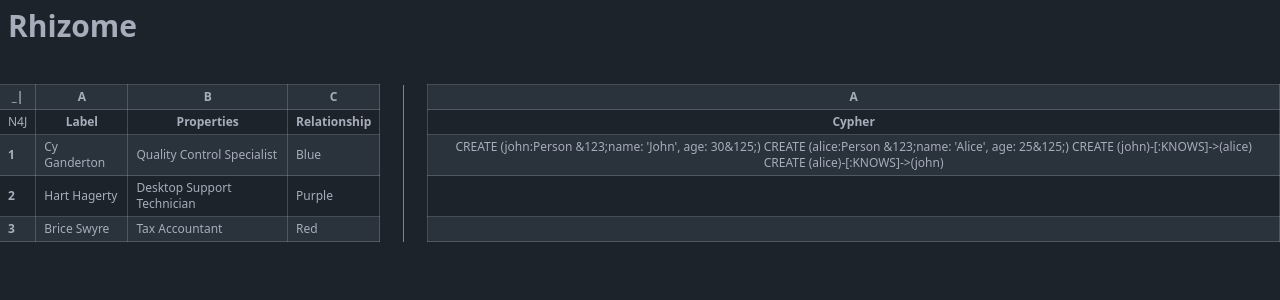
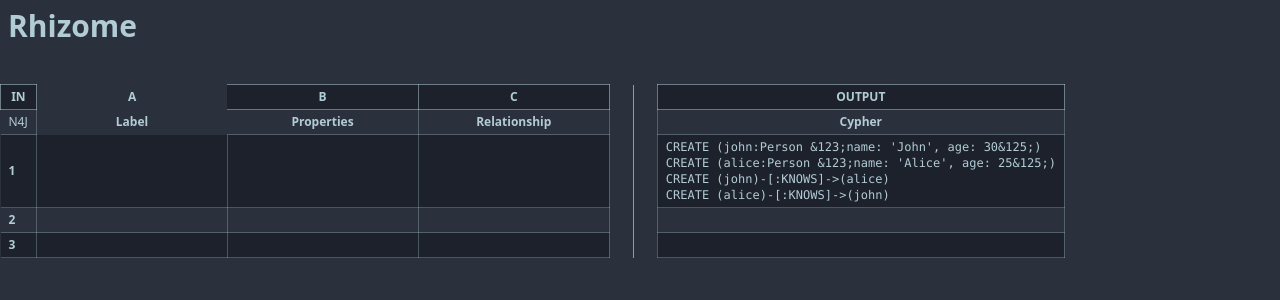
Before and after one commit to scmacoll/Rhizome, a SvelteKit app in the folder rhizome-pt/: page / in a window 1280 px wide. Shown: the top 300 px of the page. Built offline with nearby package versions, Linux system fonts and the light colour scheme.

Commit message:
editing column header borders

```diff
--- a/rhizome-pt/src/app.html
+++ b/rhizome-pt/src/app.html
@@ -1,5 +1,5 @@
 <!doctype html>
-<html lang="en" data-theme="dark">
+<html lang="en" data-theme="dim">
 	<head>
 		<meta charset="utf-8" />
 		<link rel="icon" href="%sveltekit.assets%/favicon.png" />
--- a/rhizome-pt/src/routes/+page.svelte
+++ b/rhizome-pt/src/routes/+page.svelte
@@ -3,24 +3,24 @@
 <div class="overflow-hidden">
   <table class="text-xs table-auto table-xs w-fit">
     <!-- head -->
-    <thead>
-    <tr class="border-opacity-30 border-base-content text-center uppercase text-neutral-content">
-      <th class="bg-neutral border-y border-r border-opacity-30 border-base-content">_|</th>
-      <th class="bg-neutral border-y border-r border-opacity-30 border-base-content ">A</th>
-      <th class="bg-neutral border-y border-r border-opacity-30 border-base-content ">B</th>
-      <th class="bg-neutral border-y border-r border-opacity-30 border-base-content ">C</th>
+    <thead class="">
+    <tr class="border-opacity-30 border- border-base-content text-center uppercase text-neutral-content">
+      <th class="bg-neutral border border-opacity-50 border-base-content">in</th>
+      <th class="">A</th>
+      <th class="bg-neutral border-y border-r border-opacity-50 border-base-content">B</th>
+      <th class="bg-neutral border-y border-r border-opacity-50 border-base-content">C</th>
       <th class="w-6 border-r border-base-content border-opacity-70"></th>
       <th class="w-6"></th>
-      <th class="bg-neutral border-y border-x border-opacity-30 border-base-content ">A</th>
+      <th class="bg-neutral border-y border-x border-opacity-50 border-base-content">output</th>
     </tr>
     </thead>
     <tbody>
     <!-- row 1 -->
     <tr class="font-bold text-center">
-      <th class="text-start font-normal text-xs border-r border-b border-opacity-30 border-base-content ">N4J</th>
-      <td class=" border-r border-b border-opacity-30 border-base-content ">Label</td>
+      <th class="text-start font-normal text-xs border-r border-b border-opacity-30 border-base-content">N4J</th>
+      <td class="border-base-content ">Label</td>
       <td class="border-r border-b border-opacity-30 border-base-content ">Properties</td>
-      <td class="border-r border-b border-opacity-30 border-base-content ">Relationship</td>
+      <td class=" border-r border-b border-opacity-30 border-base-content ">Relationship</td>
       <th class="w-6 border-r border-base-content border-opacity-70"></th>
       <th class="w-6"></th>
       <td class="border-x border-b border-opacity-30 border-base-content ">Cypher</td>
@@ -28,24 +28,37 @@
     <!-- row 1 -->
     <tr class="text-neutral-content">
       <th class="bg-neutral text-start border-r border-b border-opacity-30 border-base-content">1</th>
-      <td class="bg-neutral border-r border-b border-opacity-30 border-base-content hover:bg-gray-500 hover:bg-opacity-20">Cy Ganderton</td>
-      <td class="bg-neutral border-r border-b border-opacity-30 border-base-content hover:bg-gray-500 hover:bg-opacity-20">Quality Control Specialist</td>
-      <td class="bg-neutral border-r border-b border-opacity-30 border-base-content hover:bg-gray-500 hover:bg-opacity-20">Blue</td>
+      <td class="bg-neutral border-r border-b border-opacity-30 border-base-content hover:bg-gray-500 hover:bg-opacity-20">
+        <input type="text" placeholder="" class="cell"/>
+      </td>
+      <td class="bg-neutral border-r border-b border-opacity-30 border-base-content hover:bg-gray-500 hover:bg-opacity-20">
+        <input type="text" placeholder="" class="cell"/>
+      </td>
+      <td class="bg-neutral border-r border-b border-opacity-30 border-base-content hover:bg-gray-500 hover:bg-opacity-20">
+        <input type="text" placeholder="" class="cell"/>
+      </td>
       <th class="w-6 border-r border-base-content border-opacity-70"></th>
       <th class="w-6"></th>
-      <td class="bg-neutral border-x border-b border-opacity-30 border-base-content text-center hover:bg-gray-500 hover:bg-opacity-20">
-        CREATE (john:Person &123;name: 'John', age: 30&125;)
-        CREATE (alice:Person &123;name: 'Alice', age: 25&125;)
-        CREATE (john)-[:KNOWS]->(alice)
-        CREATE (alice)-[:KNOWS]->(john)
+      <td class="bg-neutral border-x border-b border-opacity-30 border-base-content hover:bg-gray-500 hover:bg-opacity-20">
+        <code class="">
+          CREATE (john:Person &123;name: 'John', age: 30&125;)<br>
+          CREATE (alice:Person &123;name: 'Alice', age: 25&125;)<br>
+          CREATE (john)-[:KNOWS]->(alice)<br>
+          CREATE (alice)-[:KNOWS]->(john)</code>
       </td>
     </tr>
     <!-- row 2 -->
     <tr class="">
       <th class="text-start border-r border-b border-opacity-30 border-base-content">2</th>
-      <td class="border-r border-b border-opacity-30 border-base-content hover:bg-gray-500 hover:bg-opacity-20">Hart Hagerty</td>
-      <td class="border-r border-b border-opacity-30 border-base-content hover:bg-gray-500 hover:bg-opacity-20">Desktop Support Technician</td>
-      <td class="border-r border-b border-opacity-30 border-base-content hover:bg-gray-500 hover:bg-opacity-20">Purple</td>
+      <td class="border-r border-b border-opacity-30 border-base-content hover:bg-gray-500 hover:bg-opacity-20">
+        <input type="text" placeholder="" class="cell"/>
+      </td>
+      <td class="border-r border-b border-opacity-30 border-base-content hover:bg-gray-500 hover:bg-opacity-20">
+        <input type="text" placeholder="" class="cell"/>
+      </td>
+      <td class="border-r border-b border-opacity-30 border-base-content hover:bg-gray-500 hover:bg-opacity-20">
+        <input type="text" placeholder="" class="cell"/>
+      </td>
       <th class="w-6 border-r border-base-content border-opacity-70"></th>
       <th class="w-6"></th>
       <td class="border-x border-b border-opacity-30 border-base-content text-center opacity-0">
@@ -54,9 +67,15 @@
     <!-- row 3 -->
     <tr class="text-neutral-content">
       <th class="bg-neutral text-start border-r border-b border-opacity-30 border-base-content">3</th>
-      <td class="bg-neutral border-r border-b border-opacity-30 border-base-content hover:bg-gray-500 hover:bg-opacity-20">Brice Swyre</td>
-      <td class="bg-neutral border-r border-b border-opacity-30 border-base-content hover:bg-gray-500 hover:bg-opacity-20">Tax Accountant</td>
-      <td class="bg-neutral border-r border-b border-opacity-30 border-base-content hover:bg-gray-500 hover:bg-opacity-20">Red</td>
+      <td class="bg-neutral border-r border-b border-opacity-30 border-base-content hover:bg-gray-500 hover:bg-opacity-20">
+        <input type="text" placeholder="" class="cell"/>
+      </td>
+      <td class="bg-neutral border-r border-b border-opacity-30 border-base-content hover:bg-gray-500 hover:bg-opacity-20">
+        <input type="text" placeholder="" class="cell"/>
+      </td>
+      <td class="bg-neutral border-r border-b border-opacity-30 border-base-content hover:bg-gray-500 hover:bg-opacity-20">
+        <input type="text" placeholder="" class="cell"/>
+      </td>
       <th class="w-6 border-r border-base-content border-opacity-70"></th>
       <th class="w-6"></th>
       <td class="bg-neutral border-x border-b border-opacity-30 border-base-content text-center">
@@ -72,4 +91,28 @@
 
 <style lang="postcss">
 
+  .cell {
+      /* Focus styles */
+      --tw-ring-opacity: 0;
+      --tw-ring-offset-width: 0px;
+      --tw-ring-offset-color: #fff;
+      --tw-ring-color: rgba(59, 130, 246, 0);
+      --tw-ring-offset-shadow: 0 0 #0000;
+      --tw-ring-shadow: 0 0 #0000;
+      outline: 2px solid transparent;
+      outline-offset: 2px;
+      border-color: rgba(229, 231, 235, 0);
+
+      /* Text styling */
+      font-size: 0.75rem; /* equivalent to text-xs */
+      font-weight: normal; /* equivalent to font-normal */
+
+      /* Background opacity */
+      background-color: rgba(0, 0, 0, 0); /* equivalent to bg-opacity-0 */
+
+      /* Width settings */
+      width: 100%; /* equivalent to w-full */
+      max-width: 20rem; /* equivalent to max-w-xs */
+  }
+
 </style>
```
